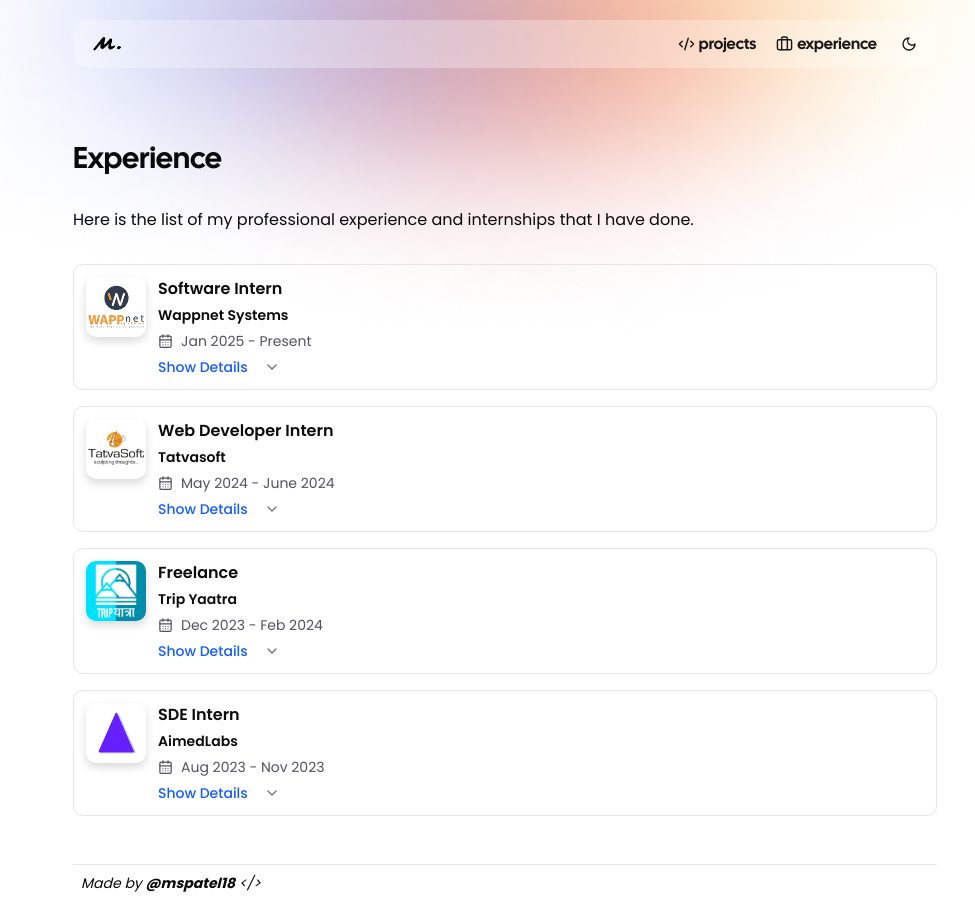
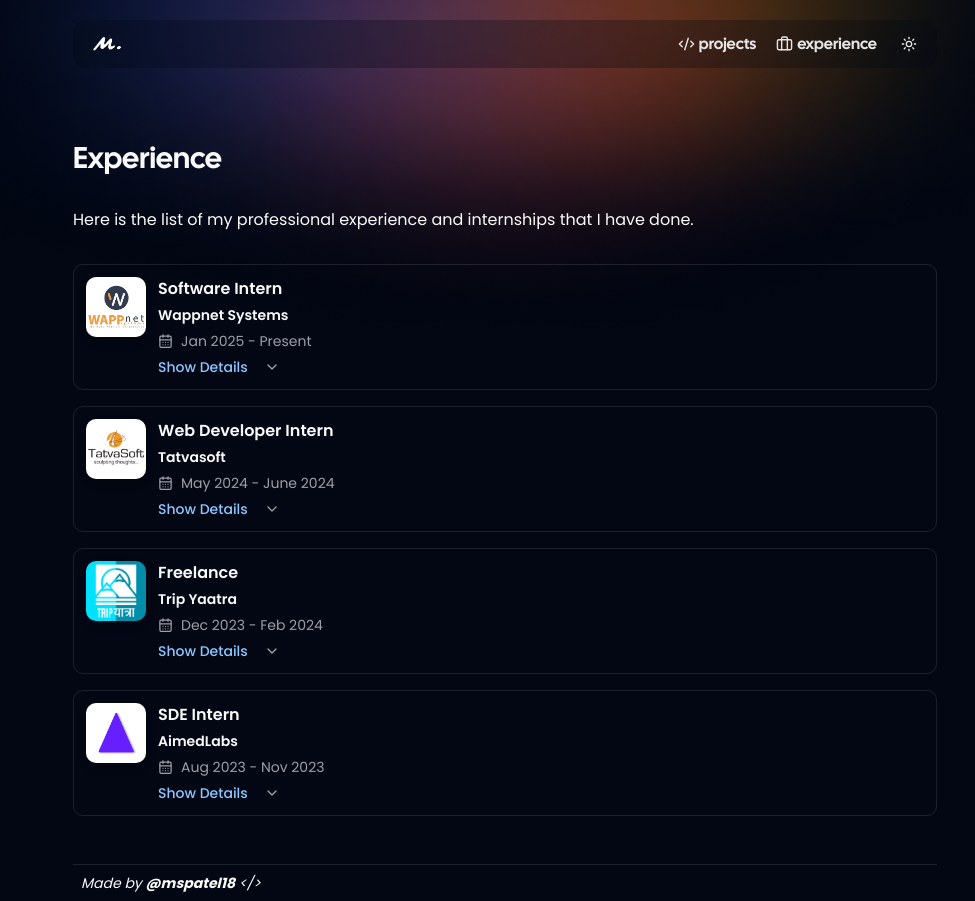
Before and after one commit to mspatel18/portfolio-2025, a Next.js app: page /experience in a window 1280 px wide. Shown: the whole page, without its empty margins (135-1110 px from the left). Built offline with nearby package versions, Linux system fonts and the light colour scheme.

Commit message:
🎨 Update default theme to dark and improve alt text for gradient image

```diff
--- a/src/app/layout.tsx
+++ b/src/app/layout.tsx
@@ -51,14 +51,13 @@
       >
         <ThemeProvider
           attribute="class"
-          defaultTheme="system"
-          enableSystem
+          defaultTheme="dark"
           disableTransitionOnChange
         >
           <div className="container max-w-4xl mx-auto min-h-screen flex flex-col px-4 pt-5">
             <Image
               src={gradientimage}
-              alt=""
+              alt="gradient"
               className="absolute left-0 sm:left-1/2 top-0 -z-10 -translate-x-1/2 lg:scale-100 object-cover "
             />
             <Navbar />
```
